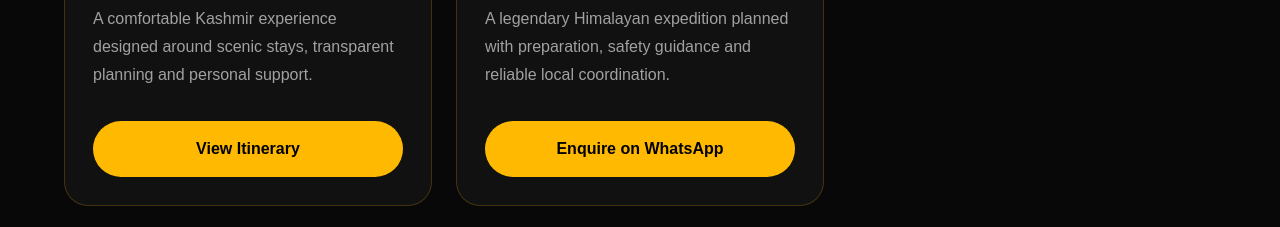
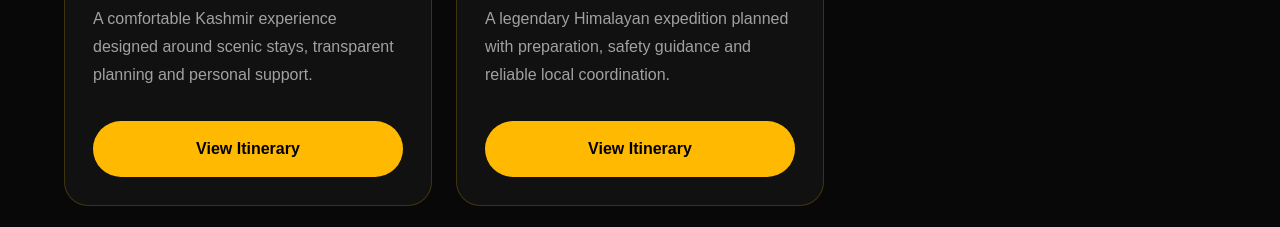
Before and after one commit to tripmosaic-hq/trip-mosaic, a Next.js app in the folder web/: page / in a window 1280 px wide. Shown: the part 2020-2247 px from the top of the page. Built offline with nearby package versions, Linux system fonts and the light colour scheme.

Commit message:
Update Features.tsx

```diff
--- a/web/components/Features.tsx
+++ b/web/components/Features.tsx
@@ -31,6 +31,7 @@ const packages = [
   {
     category: "INTERNATIONAL TREK",
     title: "Everest Base Camp",
+    href: "/everest-base-camp",
     description:
       "A legendary Himalayan expedition planned with preparation, safety guidance and reliable local coordination.",
   },
```
